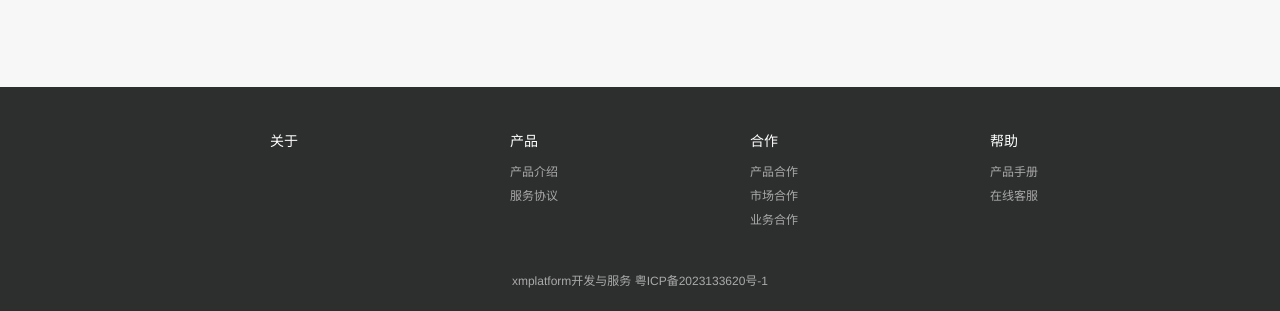
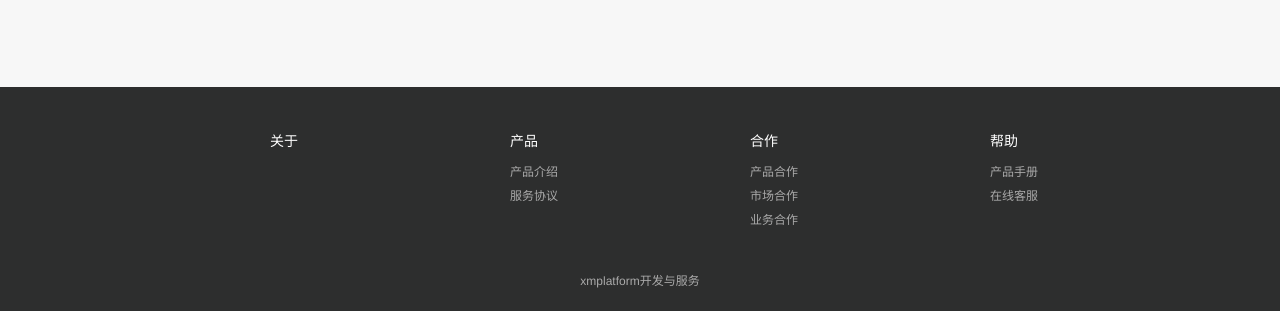
Before and after one commit to xmplatform/xmplatform.github.io, a plain HTML site: page index.html in a window 1280 px wide. Shown: the part 3157-3468 px from the top of the page. Drawn offline with Linux system fonts and the light colour scheme.

Commit message:
Update index.html

```diff
--- a/index.html
+++ b/index.html
@@ -448,7 +448,7 @@
 				</div>
 			</li>
 		</ul>
-		<div class="copyright"><a href="https://beian.miit.gov.cn">xmplatform开发与服务 粤ICP备2023133620号-1</a></div>
+		<div class="copyright"><a href="https://beian.miit.gov.cn">xmplatform开发与服务</a></div>
 	</div>
 
 	<!-- 右侧浮动栏 -->
```
